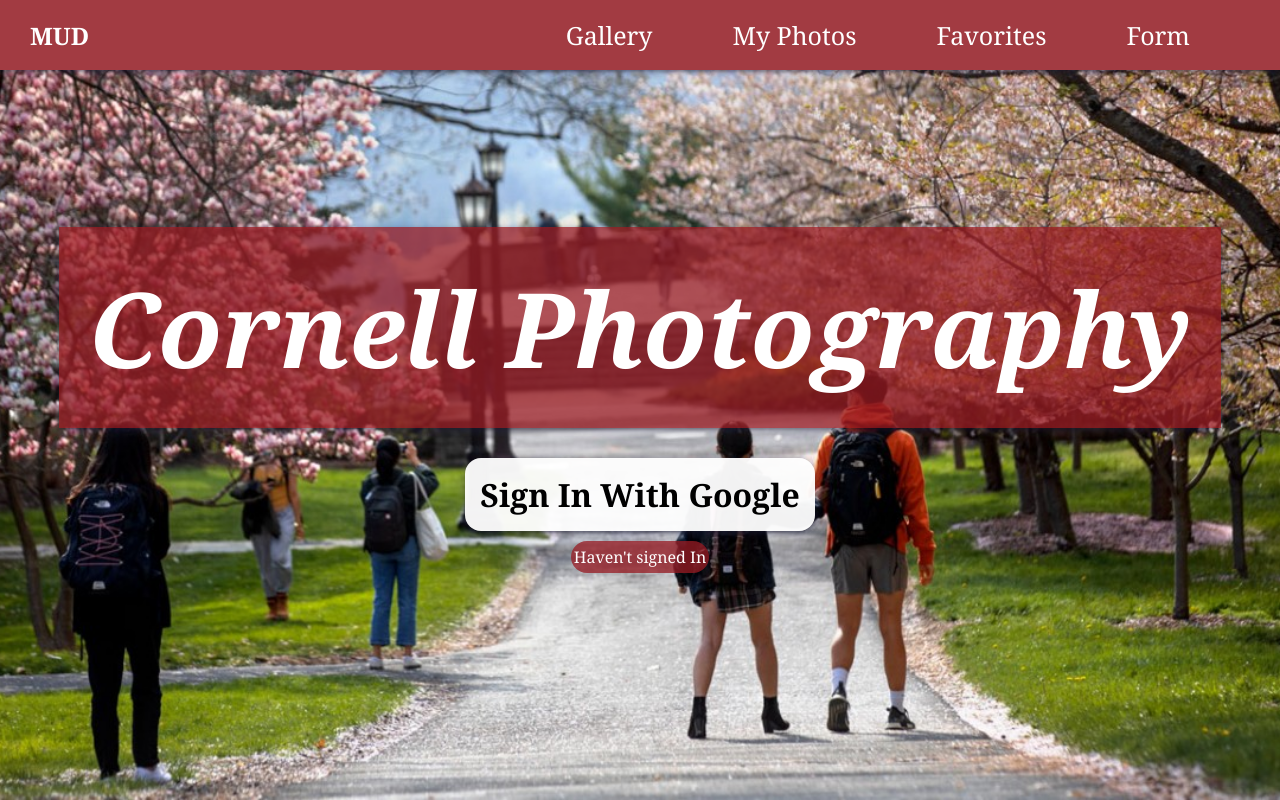
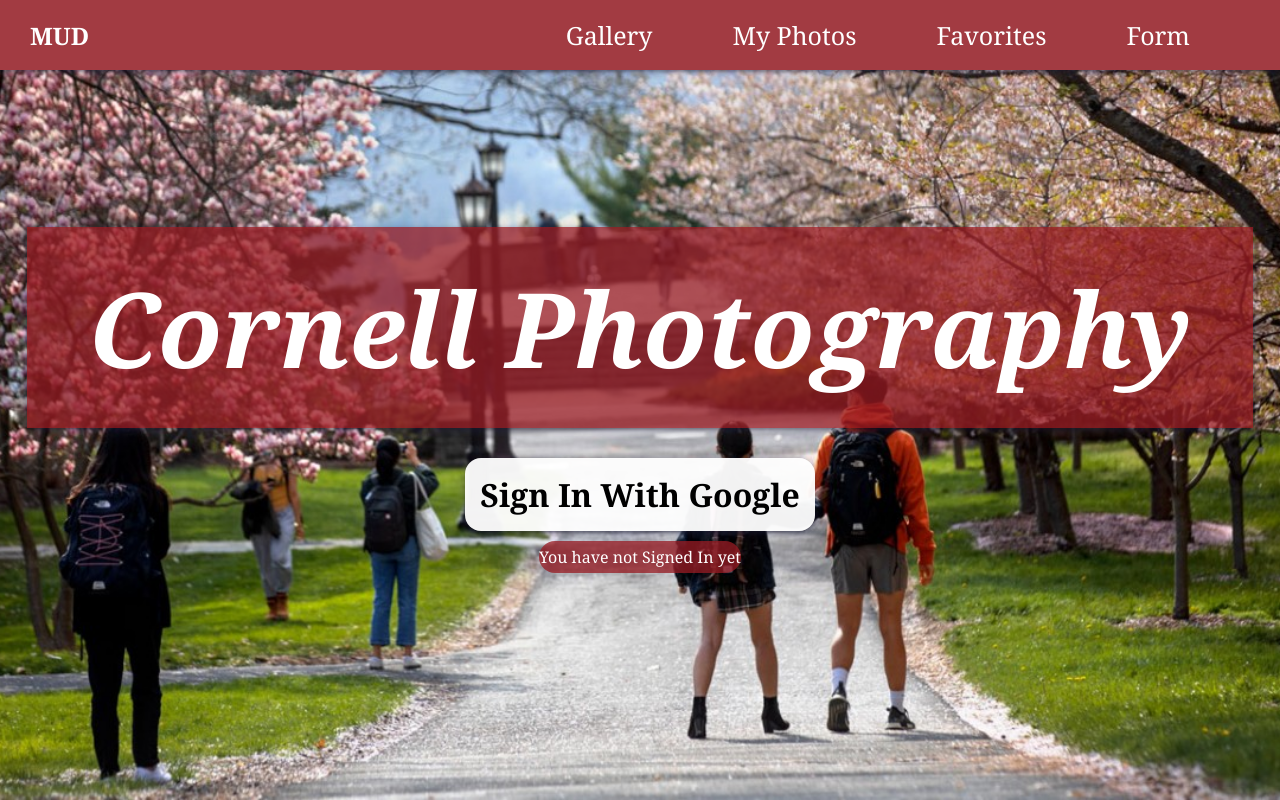
Before and after one commit to maitesadeh/trends-groupproject, a Next.js app in the folder finalproject/: page / in a window 1280 px wide. Built offline with nearby package versions, Linux system fonts and the light colour scheme; no server answers; the database is empty.

Commit message:
removed duplicate keys

```diff
--- a/finalproject/pages/gallery.tsx
+++ b/finalproject/pages/gallery.tsx
@@ -31,7 +31,8 @@
     url();
   }, []);
 
-  console.log(imageList);
+  let galleryImages = [...new Set(imageList)];
+  console.log(galleryImages);
 
   //   useEffect(() => {
   //     const fetchImages = async () => {
@@ -297,7 +298,7 @@
         </a>
       </div> */}
       <div className={styles.gallery}>
-        {imageList.map((url) => {
+        {galleryImages.map((url) => {
           return (
             // eslint-disable-next-line react/jsx-key
             <div className={styles.img} key={url}>
@@ -309,7 +310,6 @@
           );
         })}
       </div>
-
     </section>
   );
 };
--- a/finalproject/pages/index.tsx
+++ b/finalproject/pages/index.tsx
@@ -21,7 +21,6 @@
   signInWithPopup,
   signOut,
 } from "firebase/auth";
-import { FirebaseError } from "firebase/app";
 
 export default function Home() {
   const [user, setUser] = useState({
@@ -43,13 +42,11 @@
         // setUser({ ...user, username: name, picture: profilePic });
 
         setIsSignedIn(true);
-        console.log(name);
 
         const taskQuery = query(
           collection(db, "firstuser"),
           where("username", "==", name)
         );
-        console.log(taskQuery);
       })
       .catch((error) => alert(error));
   };
@@ -58,12 +55,12 @@
     // auth.signOut();q
     // signOut(auth).then((res) => console.log(res));
   };
-  if (isSignedIn) {
-    const userRef = collection(db, "firstuser");
+  // if (isSignedIn) {
+  //   const userRef = collection(db, "firstuser");
 
-    addDoc(userRef, user).then(() => null);
-    console.log(user);
-  }
+  //   addDoc(userRef, user).then(() => null);
+
+  // }
 
   const userRef = collection(db, "firstuser");
   const userQuery = query(userRef);
@@ -100,7 +97,11 @@
         <div>
           <h1>Cornell Photography</h1>
           <Button name="Sign In With Google" onClick={signInWithGoogle} />
-          {isSignedIn ? <p>Hello {user.username}</p> : <p>Haven't signed In</p>}
+          {isSignedIn ? (
+            <p>Hello {user.username}</p>
+          ) : (
+            <p>You have not Signed In yet</p>
+          )}
           {/* <Button name="Sign Out" onClick={signOutFromApp} /> */}
         </div>
       </div>
```
Lines whose indentation alone changed are shown as unchanged.
